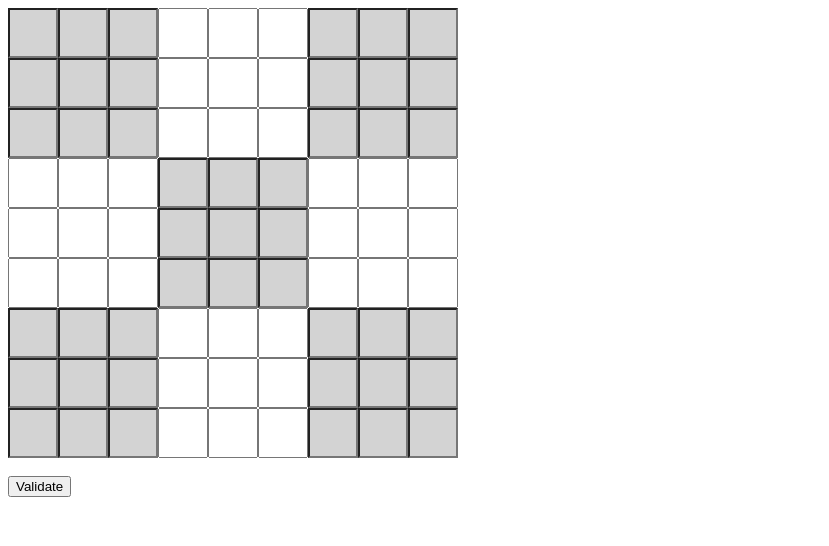
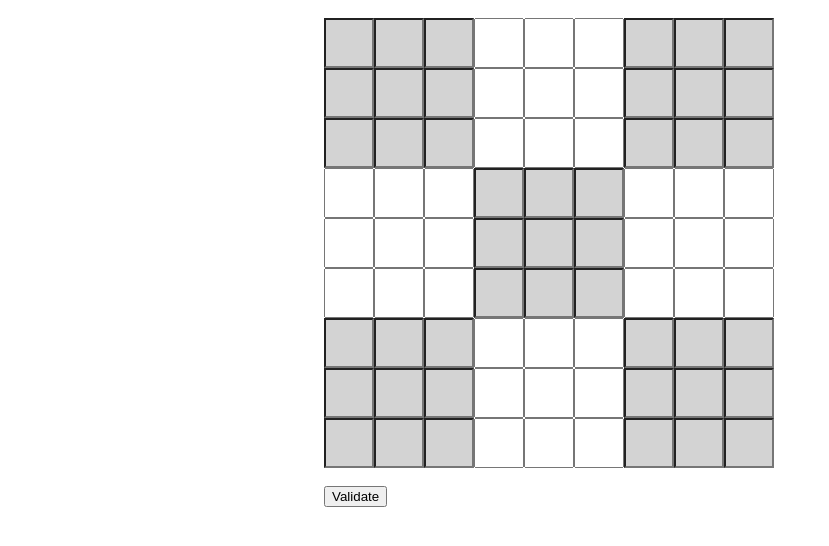
Before and after one commit to bledianp/sudoku, a plain HTML site: page sudoku_final/index.html in a window 1280 px wide. Shown: the whole page, without its empty margins (0-829 px from the left). Drawn offline with Linux system fonts and the light colour scheme.

Commit message:
Update style.css

```diff
--- a/sudoku_final/style.css
+++ b/sudoku_final/style.css
@@ -18,3 +18,9 @@
 .color{
     background-color: lightgray;
 }
+
+#main{
+    margin: auto;
+    width: 50%;
+    padding: 10px;
+}
```
